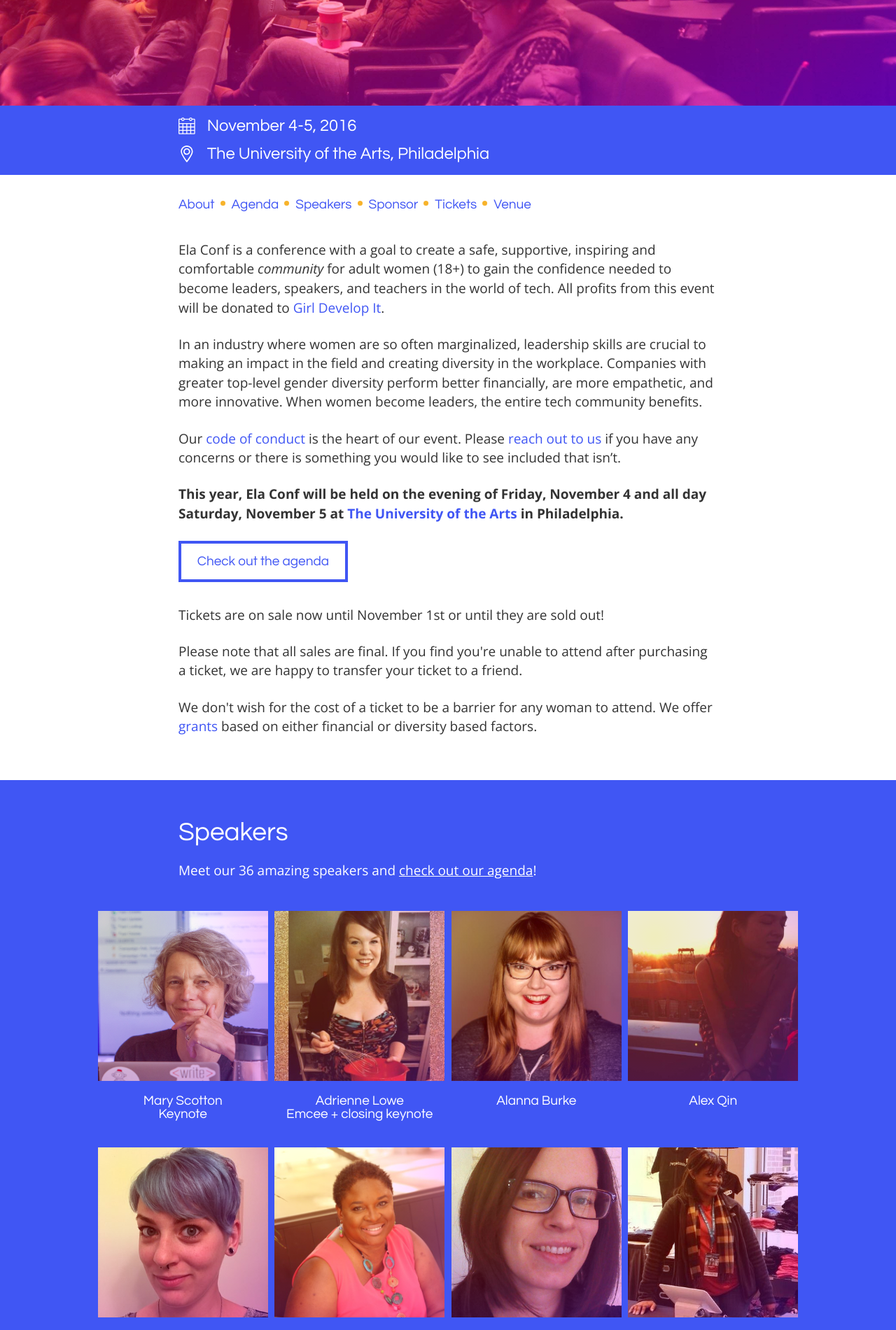
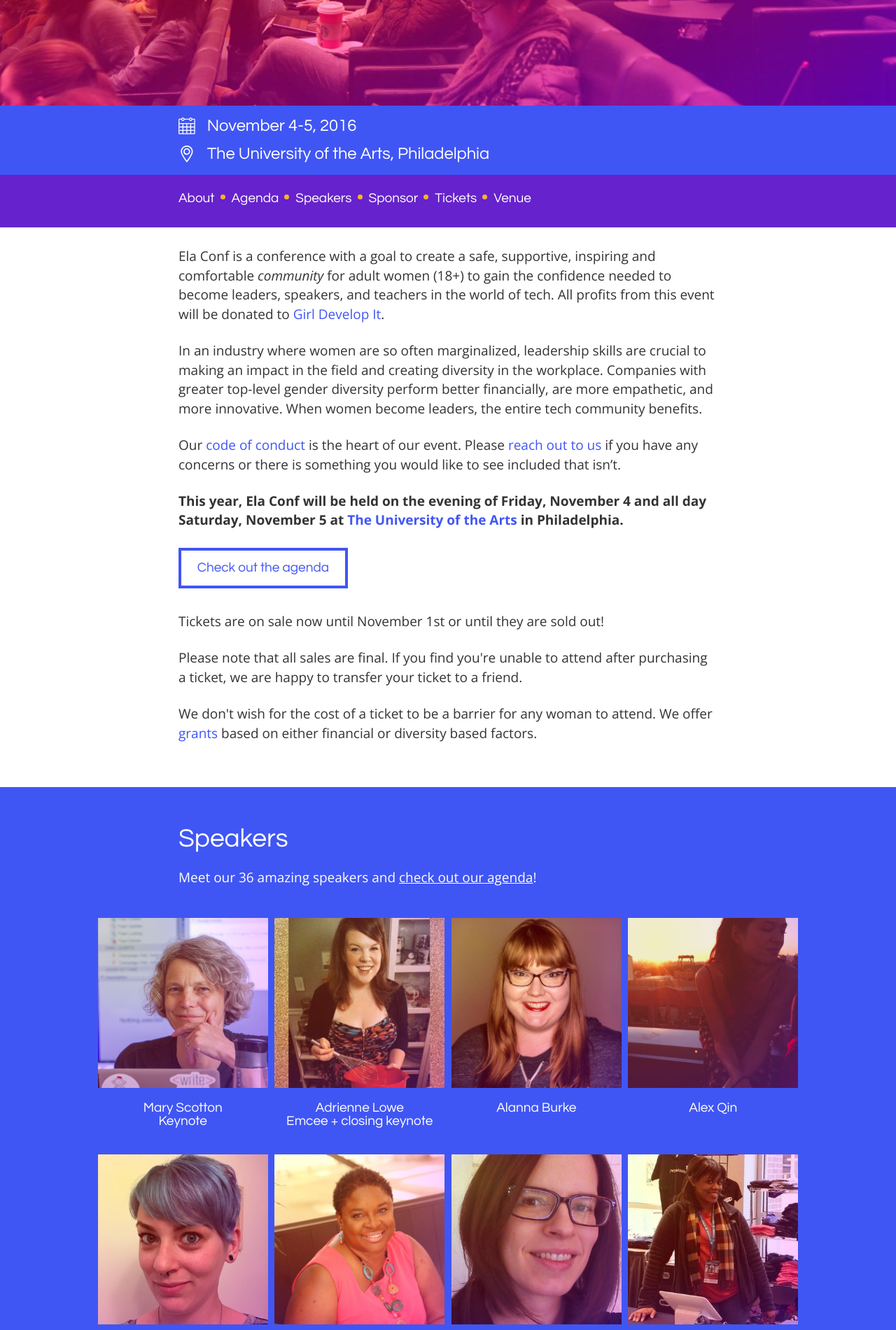
Before and after one commit to elaconf/elaconf.github.io, a Jekyll site: the page built from index.html, in a window 1280 px wide. Shown: the part 639-2540 px from the top of the page at 70% size. Built offline with Jekyll 4.4.1, drawn with Linux system fonts in a browser that asks for light colours; a script that is not in the unit is left out.

Commit message:
highlight main page nav

```diff
--- a/_includes/header.html
+++ b/_includes/header.html
@@ -32,5 +32,5 @@
     </div>
   </div>
 </header>
-<div class="limiter second-nav">{% include nav-pages.html %}</div>
+<div class="second-nav"><div class="limiter">{% include nav-pages.html %}</div></div>
 {% endif %}
--- a/_sass/_header.scss
+++ b/_sass/_header.scss
@@ -83,9 +83,12 @@ header {
 .ela-location {
   background: $accent-main;
   font-size: 1.25em;
-  margin-bottom: 1em;
   padding-bottom: .25em;
   padding-top: .25em;
+
+  @include breakpoint(small) {
+    margin-bottom: 1em;
+  }
 
   svg {
     display: inline-block;
@@ -224,11 +227,21 @@ header {
 
 
 .second-nav {
+  background: $accent-tertiary;
   margin-bottom: 1.5em;
-  margin-top: 1.5em;
-
+  padding: 1em 0;
+  //margin-top: 1.5em;
 
   @include breakpoint(small) {
     display: none;
   }
+
+  a {
+    color: $white;
+
+    &:hover {
+      border-bottom: .25em solid;
+      color: $white;
+    }
+  }
 }
```
